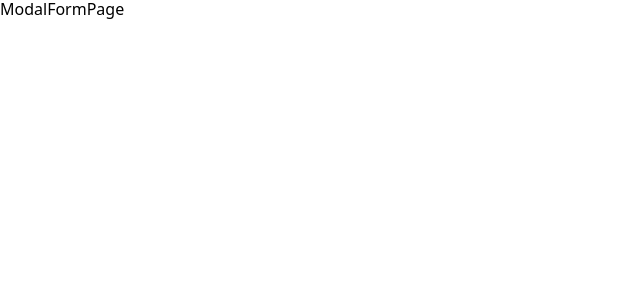
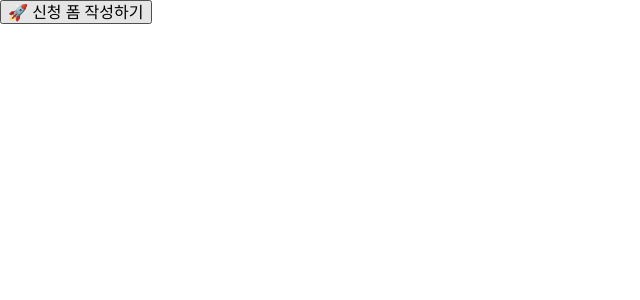
Before and after one commit to mlnwns/accessibility-friendly-modal-form, a React (Vite) app: page / in a window 1280 px wide. Shown: the top 300 px of the page, without its empty margins (0-640 px from the left). Built offline with nearby package versions, Linux system fonts and the light colour scheme.

Commit message:
feat: 모달 열고 닫는 기능 구현

```diff
--- a/src/ModalFormPage.tsx
+++ /dev/null
@@ -1,5 +0,0 @@
-const ModalFormPage = () => {
-  return <div>ModalFormPage</div>;
-};
-
-export default ModalFormPage;
--- a/src/main.tsx
+++ b/src/main.tsx
@@ -1,7 +1,7 @@
 import "modern-normalize";
 import { StrictMode } from "react";
 import { createRoot } from "react-dom/client";
-import ModalFormPage from "./ModalFormPage";
+import ModalFormPage from "./pages/ModalForm/ModalFormPage";
 
 createRoot(document.getElementById("root")!).render(
   <StrictMode>
--- /dev/null
+++ b/src/pages/ModalForm/ModalFormPage.tsx
@@ -0,0 +1,30 @@
+import { useState } from "react";
+import Button from "../../shared/components/Button/Button";
+import Modal from "../../shared/components/Modal/Modal";
+
+const ModalFormPage = () => {
+  const [isOpenModal, setIsOpenModal] = useState(false);
+
+  return (
+    <>
+      <Button
+        onClick={() => setIsOpenModal(true)}
+        label="🚀 신청 폼 작성하기"
+      />
+
+      {isOpenModal && (
+        <Modal
+          onClose={() => setIsOpenModal(false)}
+          title="신청 확인"
+          content="신청 내용"
+          buttons={[
+            { label: "취소", onClick: () => setIsOpenModal(false) },
+            { label: "제출하기", onClick: () => console.log("신청 완료!") },
+          ]}
+        />
+      )}
+    </>
+  );
+};
+
+export default ModalFormPage;
```
